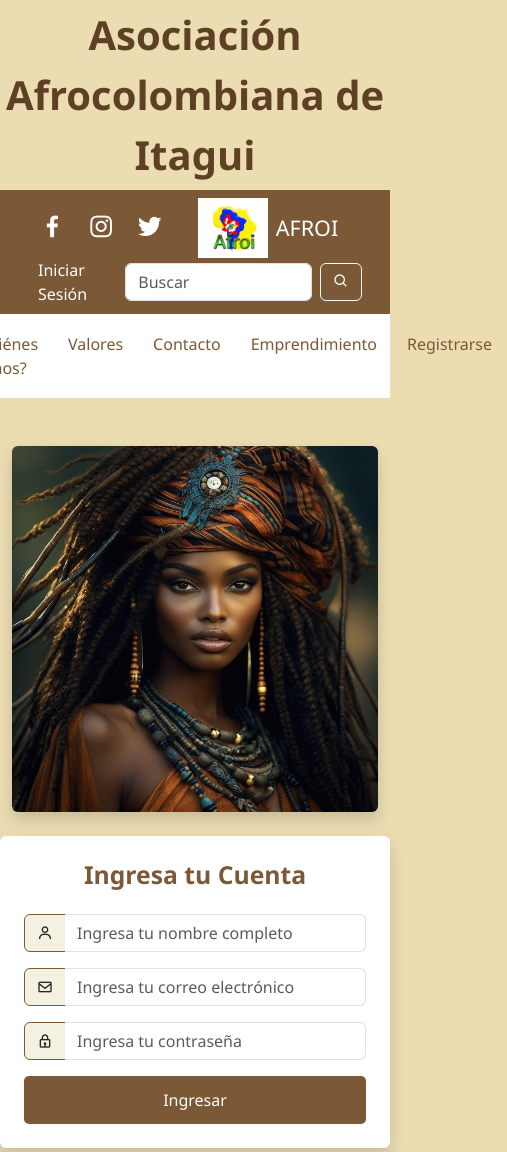
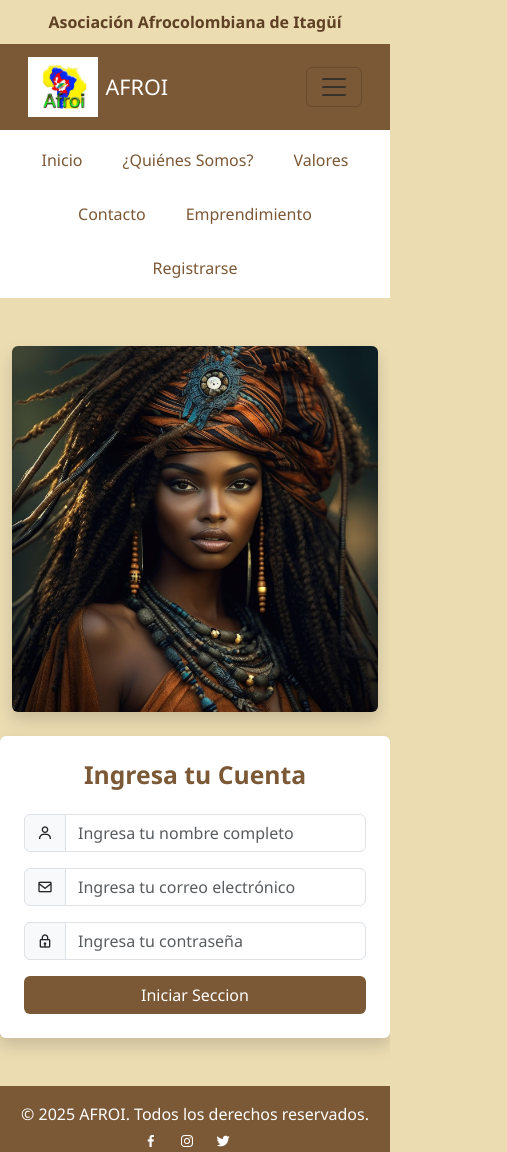
Before and after one commit to oterotkd/AFROI, a plain HTML site: page login.html in a window 390 px wide. Shown: the top 1152 px of the page, 507 px wide, since content can reach past the window. Drawn offline with nearby package versions, Linux system fonts and the light colour scheme.

Commit message:
login.html

```diff
--- a/login.html
+++ b/login.html
@@ -1,16 +1,14 @@
 <!DOCTYPE html>
 <html lang="es">
 <head>
-  <meta charset="UTF-8">
-  <meta name="viewport" content="width=device-width, initial-scale=1.0">
+  <meta charset="UTF-8" />
+  <meta name="viewport" content="width=device-width, initial-scale=1.0" />
   <title>AFROI</title>
   <!-- Bootstrap CSS -->
   <link href="https://cdn.jsdelivr.net/npm/bootstrap@5.3.3/dist/css/bootstrap.min.css" rel="stylesheet">
   <!-- Boxicons CSS -->
   <link href="https://unpkg.com/boxicons@2.1.4/css/boxicons.min.css" rel="stylesheet">
-  <link rel="stylesheet" href="style.css">
   <style>
-    /* Colores personalizados */
     body {
       background-color: #EBDCB2;
       font-family: 'Segoe UI', sans-serif;
@@ -22,9 +20,8 @@
 
     .nav-link {
       color: white;
-      margin: 0 10px;
+      font-size: 1.5rem;
       transition: color 0.3s ease;
-      font-size: 1.8rem; /* iconos más grandes */
     }
 
     .nav-link:hover {
@@ -32,7 +29,9 @@
     }
 
     .menu-links {
-      background-color: #ffffff; /* blanco */
+      background-color: #ffffff;
+      flex-wrap: wrap;
+      gap: 10px;
     }
 
     .menu-links a {
@@ -56,51 +55,67 @@
     .title {
       background-color: #EBDCB2;
       text-align: center;
-      padding: 5px 0; /* más angosta */
-      font-size: 2.5rem;
+      padding: 10px 0;
+      font-size: 1rem;
       font-weight: bold;
       color: #5e4024;
     }
 
+    @media (max-width: 576px) {
+      .nav-link {
+        font-size: 1.2rem;
+      }
+      .title {
+        font-size: 1rem;
+      }
+    }
   </style>
 </head>
 <body>
 
-  <!-- Línea de título -->
-  <div class="title">Asociación Afrocolombiana de Itagui</div>
+  <!-- Título superior -->
+  <div class="title">Asociación Afrocolombiana de Itagüí</div>
 
   <!-- Navbar -->
   <nav class="navbar navbar-expand-lg navbar-custom px-3">
     <div class="container-fluid">
-      <!-- Redes Sociales -->
+      <a class="navbar-brand text-white d-flex align-items-center d-lg-none" href="#">
+        <img src="AFROI2.png" alt="Logo" class="logo me-2" />
+        <span class="fs-4">AFROI</span>
+      </a>
+
+      <button class="navbar-toggler text-white" type="button" data-bs-toggle="collapse" data-bs-target="#navbarContent">
+        <span class="navbar-toggler-icon"></span>
+      </button>
+
+      <div class="collapse navbar-collapse justify-content-between" id="navbarContent">
         <div class="d-flex">
           <a class="nav-link" href="#"><i class='bx bxl-facebook'></i></a>
           <a class="nav-link" href="#"><i class='bx bxl-instagram'></i></a>
           <a class="nav-link" href="#"><i class='bx bxl-twitter'></i></a>
         </div>
 
-      <!-- Logo y Nombre -->
-      <div class="mx-auto d-flex align-items-center">
-        <img src="AFROI2.png" alt="Logo" class="logo me-2">
+        <div class="d-none d-lg-flex mx-auto align-items-center">
+          <img src="AFROI2.png" alt="Logo" class="logo me-2" />
           <span class="text-white fs-4">AFROI</span>
         </div>
 
-      <!-- Buscar e Iniciar Sesión -->
-      <div class="d-flex align-items-center">
+        <div class="d-flex align-items-center gap-2 mt-2 mt-lg-0 flex-wrap">
           <a href="login.html" class="nav-link text-white" style="font-size: 1rem;">Iniciar Sesión</a>
           <form class="d-flex" role="search">
-          <input class="form-control me-2" type="search" placeholder="Buscar" aria-label="Buscar">
+            <input class="form-control me-2" type="search" placeholder="Buscar" />
             <button class="btn btn-outline-light" type="submit"><i class='bx bx-search'></i></button>
           </form>
         </div>
       </div>
+    </div>
   </nav>
 
-  <!-- Menú inferior de secciones -->
-  <div class="d-flex justify-content-center menu-links py-2">
+  <!-- Menú de secciones -->
+  <div class="d-flex justify-content-center menu-links py-2 px-2">
     <a href="index.html">Inicio</a>
     <a href="index.html#Quiénes Somos">¿Quiénes Somos?</a>
-    <a href="index.html.valores">Valores</a>
+    <a href="index.html#valores">Valores</a>
     <a href="index.html#contacto">Contacto</a>
     <a href="#">Emprendimiento</a>
     <a href="registro.html">Registrarse</a>
@@ -139,7 +154,7 @@
             </div>
           </div>
 
-          <button type="submit" class="btn-inicio">Ingresar</button>
+          <button type="submit" class="btn text-white w-100" style="background-color: #7b5836; font-size: 1rem;">Iniciar Seccion</button>
         </form>
       </div>
 
```
Lines whose indentation alone changed are shown as unchanged.
